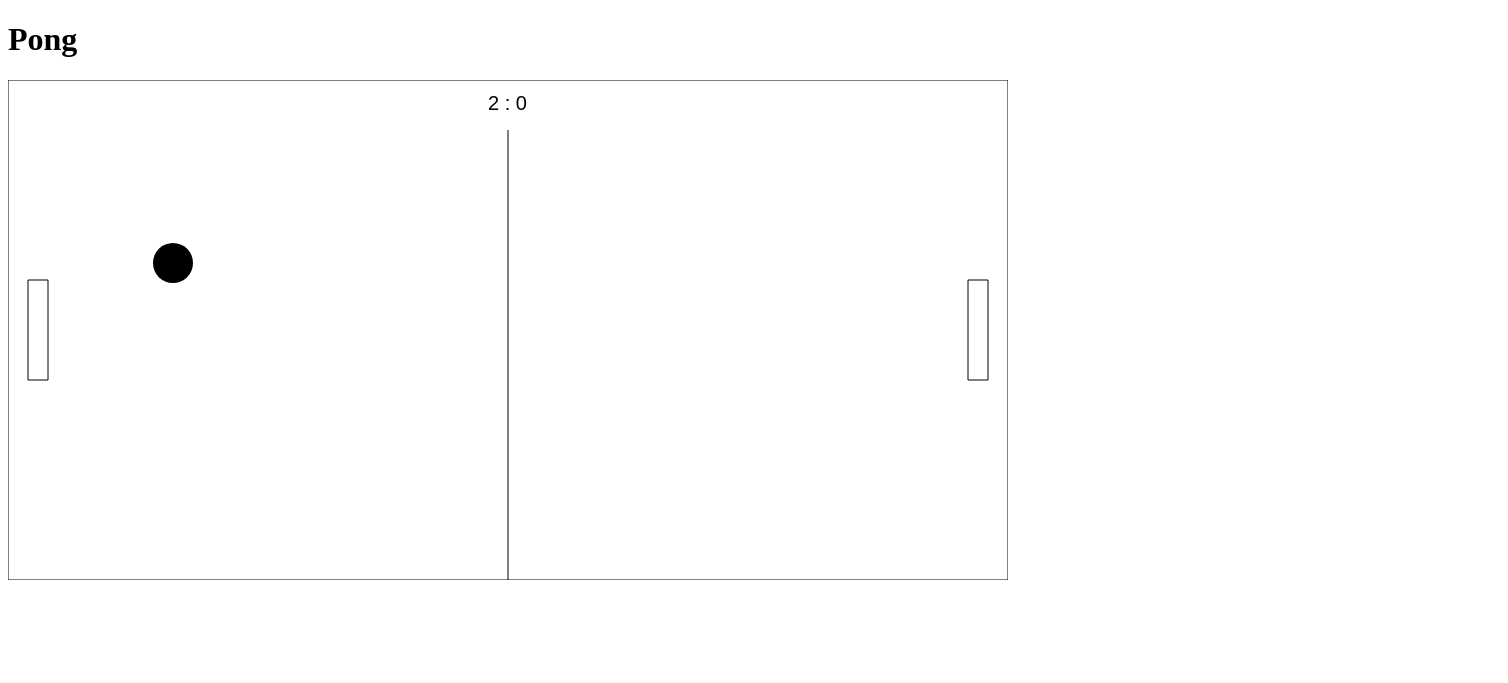
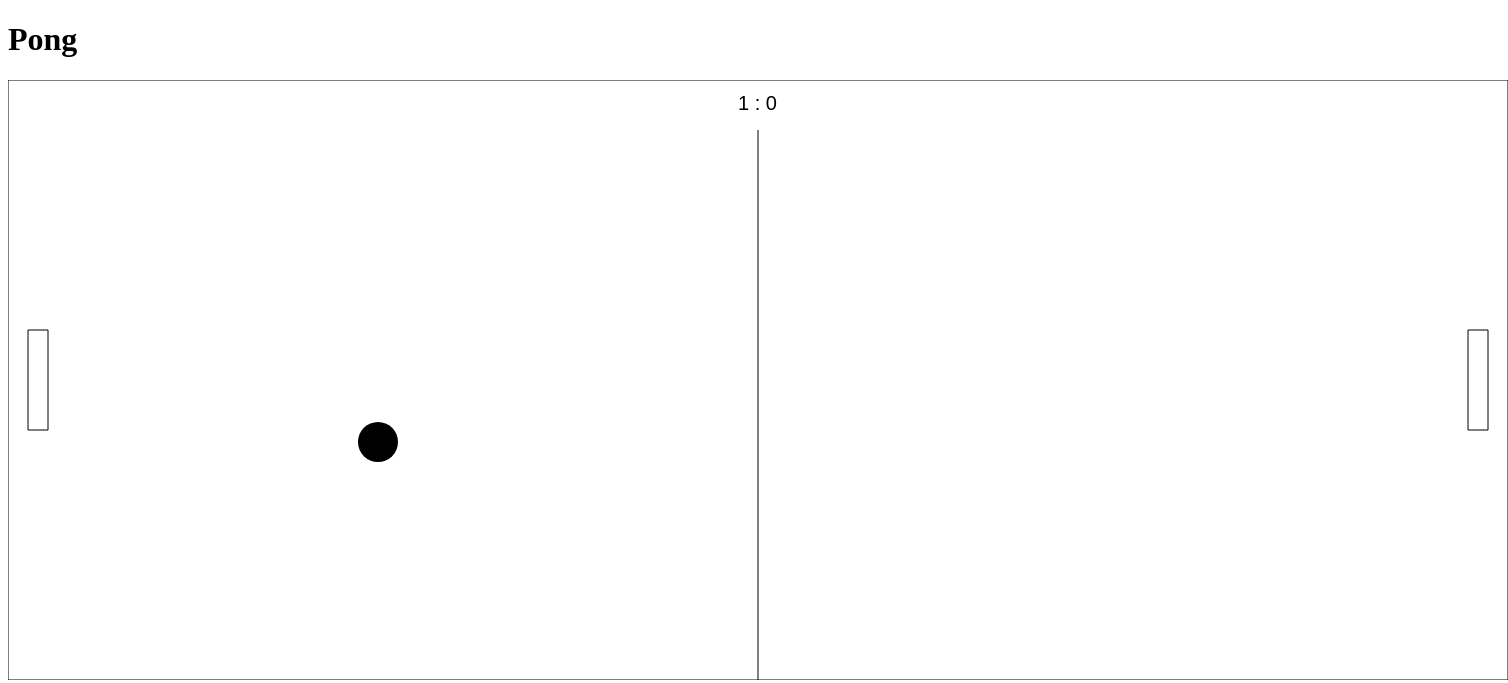
Before and after one commit to kall0m/Hac-Man, a plain HTML site: page Pong/index.html in a window 1280 px wide. Shown: the whole page, 1508 px wide, since content can reach past the window. Drawn offline with Linux system fonts and the light colour scheme.

Commit message:
[up] make canvas bigger

```diff
--- a/Pong/index.html
+++ b/Pong/index.html
@@ -10,7 +10,7 @@
     <body onLoad="init();">
         <h1>Pong</h1>
 
-        <canvas id="pongCanvas" width="1000" height="500"></canvas>
+        <canvas id="pongCanvas" width="1500" height="600"></canvas>
 
         <script src="scripts.js"></script>
     </body>
```
